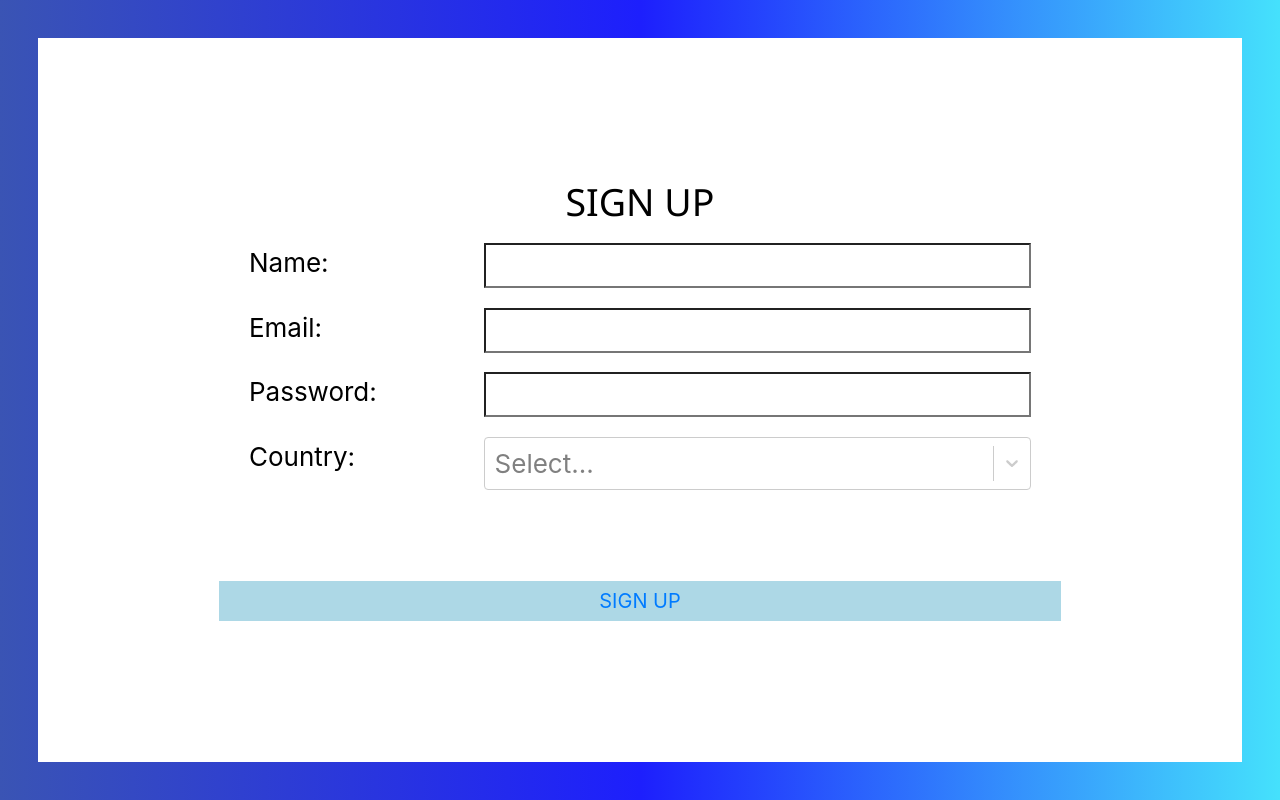
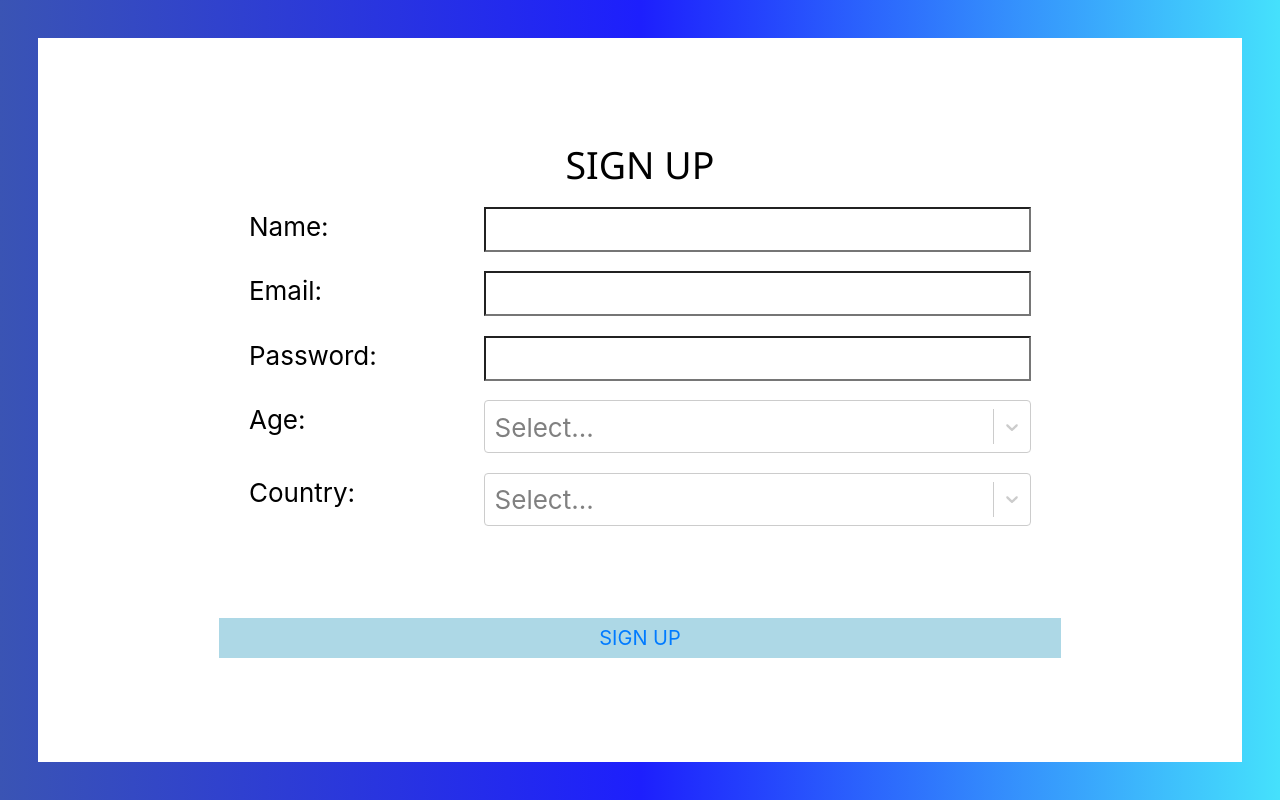
Before and after one commit to jerseycity19/team-20, a React (Create React App) app: page /signup in a window 1280 px wide. Built offline with nearby package versions, Linux system fonts and the light colour scheme.

Commit message:
adding age verification when signing up

```diff
--- a/src/components/SignupPage.js
+++ b/src/components/SignupPage.js
@@ -23,6 +23,13 @@ const Countries = [
   { label: "USA" }
 ];
 
+const Age = [
+  { label: "16" },
+  { label: "17" },
+  { label: "18" },
+  { label: "19" }
+]
+
 function LoginPage() {
   return (
     <div className="wrapper">
@@ -41,6 +48,10 @@ function LoginPage() {
           <input type="password" className="signupInput" />{" "}
         </label>
         <label>
+          Age:
+          <Select options={Age} id="optionStuff" />
+        </label>
+        <label>
           Country:
           <Select options={Countries} id="optionStuff" />
         </label>
```
